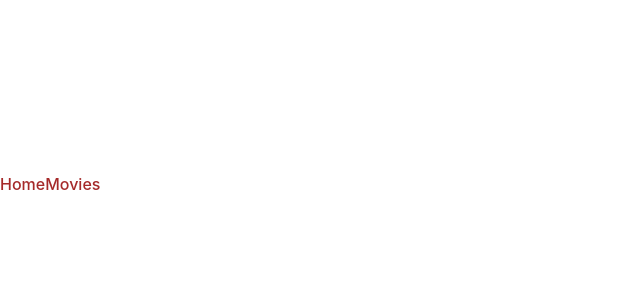
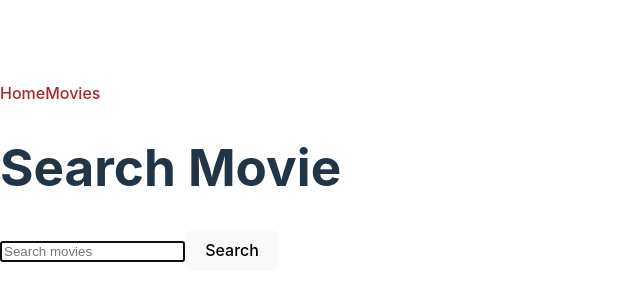
Before and after one commit to Sergey020/goit-react-hw-05, a React (Vite) app: page /movies in a window 1280 px wide. Shown: the part 216-516 px from the top of the page, without its empty margins (0-640 px from the left). Built offline with nearby package versions, Linux system fonts and the light colour scheme.

Commit message:
MoviesPage

```diff
--- a/src/components/MovieCast/MovieCast.jsx
+++ b/src/components/MovieCast/MovieCast.jsx
@@ -28,7 +28,6 @@ try {
     };
     fetchCast()
   },[movieId]);
-  console.log(cast);
   return (
     <>
     {isLoading && <Loader />}
--- a/src/pages/MoviesPage.jsx
+++ b/src/pages/MoviesPage.jsx
@@ -1,11 +1,61 @@
-// import { useSearchParams } from "react-router-dom"
+import { useEffect, useState } from "react";
+import { useSearchParams } from "react-router-dom";
+import { searchMovies } from "../service/filmsApi";
+import Loader from "../components/Loader/Loader";
+import MovieList from "../components/MovieList/MovieList";
 
 const MoviesPage = () => {
-    // const [searchParams, setSearchParams] = useSearchParams();
+  const [movies, setMovies] = useState([]);
+  const [isLoading, setIsLoading] = useState(false);
+  const [error, setError] = useState(null);
+  const [searchParams, setSearchParams] = useSearchParams();
+  const query = searchParams.get("query") || "";
+  const [searchQuery, setSearchQuery] = useState("");
+
+  useEffect(() => {
+    if (!query) return;
+    const fetchMovies = async () => {
+      setIsLoading(true);
+      try {
+        const result = await searchMovies(query);
+        setMovies(result);
+      } catch (error) {
+        setError(error);
+      } finally {
+        setIsLoading(false);
+      }
+    };
+    fetchMovies();
+  }, [query]);
+
+  const handleSearch = (event) => {
+    event.preventDefault();
+    setSearchParams({ query: searchQuery });
+    setSearchQuery("");
+  };
+  const handleChange = (event) => {
+    setSearchQuery(event.target.value);
+  };
   return (
     <>
+      <h1>Search Movie</h1>
+      <form onSubmit={handleSearch}>
+        <input
+          name="search"
+          onChange={handleChange}
+          value={searchQuery}
+          type="text"
+          autoComplete="off"
+          autoFocus
+          placeholder="Search movies"
+        />
+        <button type="submit">Search</button>
+      </form>
+      {isLoading && <Loader />}
+      {error && <p>Something went wrong: {error.message}</p>}
+      <MovieList movies={movies} />
     </>
-  )
-}
+  );
+};
 
-export default MoviesPage
+export default MoviesPage;
--- a/src/service/filmsApi.js
+++ b/src/service/filmsApi.js
@@ -10,11 +10,10 @@ export const getTrendingMovies = async () => {
   return data;
 };
 
-export const searchMovies = async (query, page) => {
+export const searchMovies = async (query) => {
   const { data } = await axios.get("/search/movie", {
     params: {
       query,
-      page,
     },
   });
   return data.results;
```
